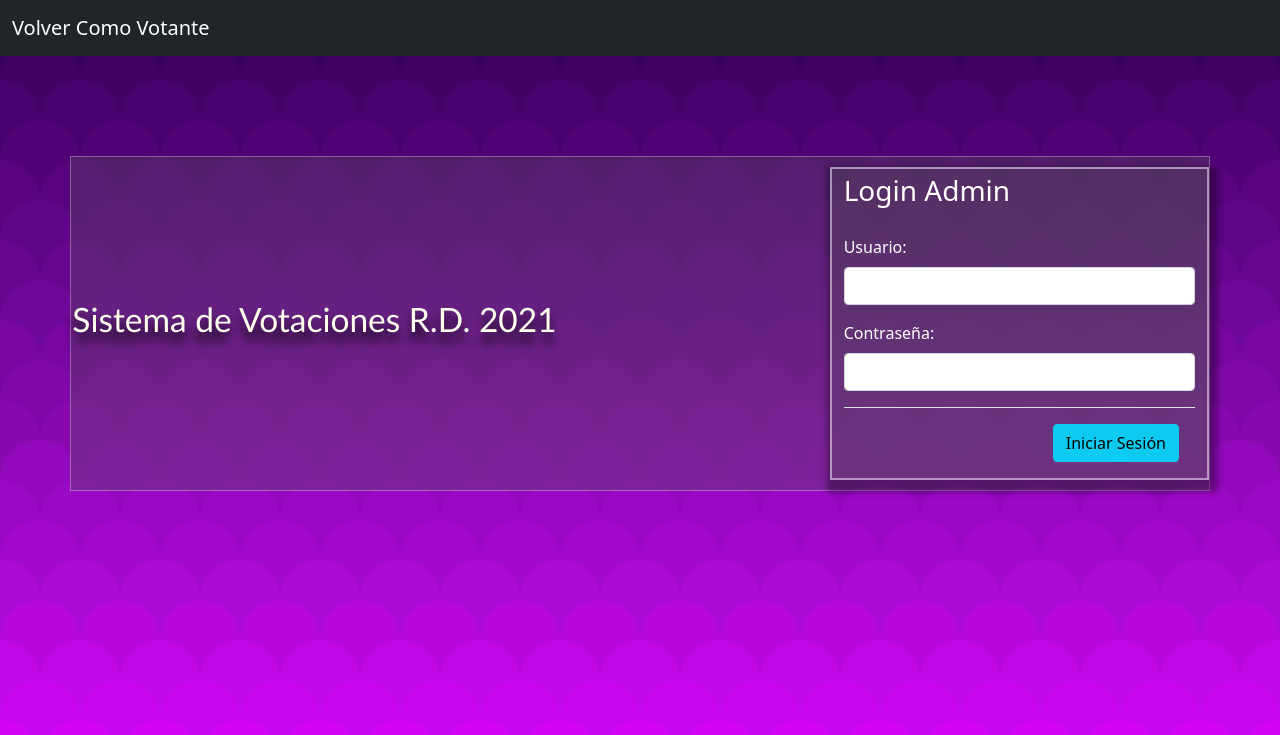
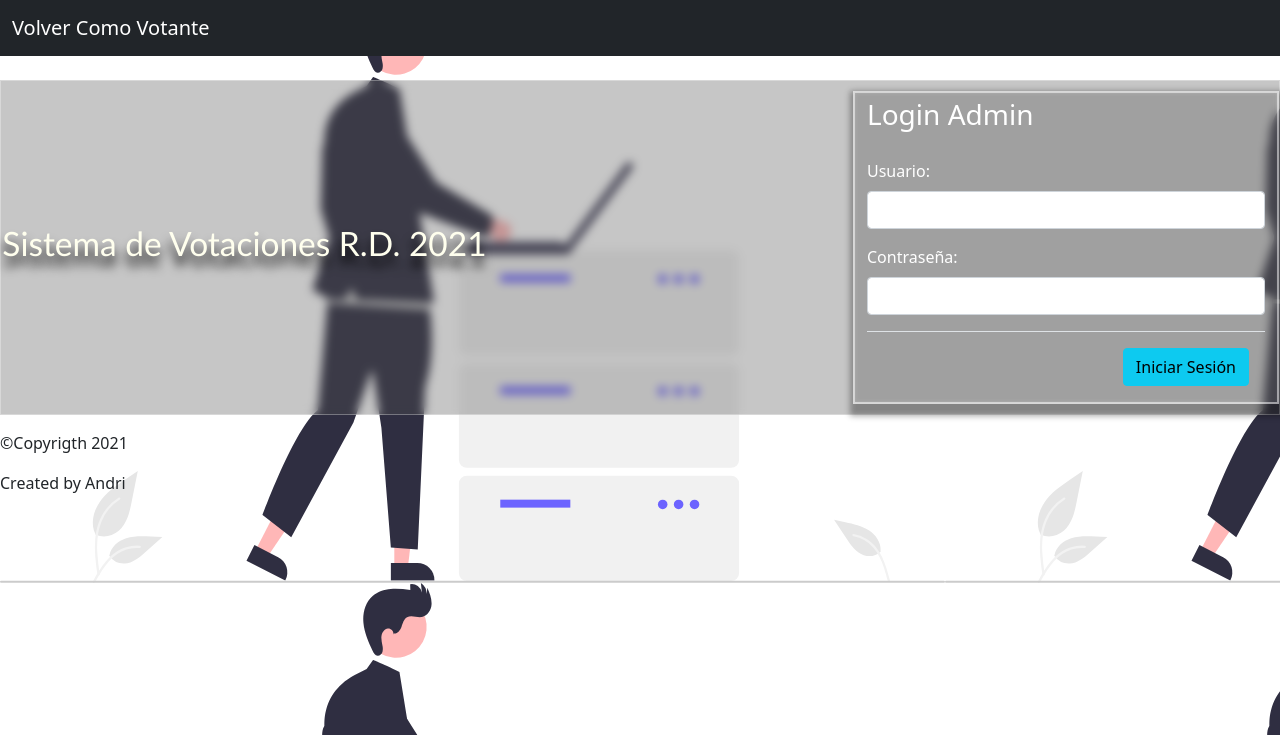
Before and after one commit to AndriBG/VotacionApp, a PHP site: page /AdminPage/AdminLogin.php in a window 1280 px wide. Shown: the top 735 px of the page. Run offline with PHP 8.4, Linux system fonts and the light colour scheme; some libraries are stand-ins or nearby versions.

Commit message:
add footer

```diff
--- a/AdminPage/elecciones.php
+++ b/AdminPage/elecciones.php
@@ -81,7 +81,6 @@
     <?php endif; ?>
 
 <!-- MODAL -->
-
     <div class="modal" id="modal-eleccion" tabindex="-1" aria-labelledby="modal-puestos-label" aria-hidden="true">
         <div class="modal-dialog">
             <div class="modal-content">
@@ -112,5 +111,4 @@
             </div>
         </div>
     </div>
-        <br  /><br  />
 <?php echo $layout->printFooter (); ?>
--- a/Layout/loginLayout.php
+++ b/Layout/loginLayout.php
@@ -49,7 +49,8 @@
 			<link rel="stylesheet" href="{$directory}assets/css/bootstrap/bootstrap.min.css">
 			<link rel="stylesheet" href="{$directory}assets/css/style.css">
 			<link rel="stylesheet" href="{$directory}assets/css/jquery/plugin/toastr/toastr.min.css">
-			  <link rel="stylesheet" href="https://cdnjs.cloudflare.com/ajax/libs/animate.css/4.1.1/animate.min.css"/>
+
+			<link rel="stylesheet" href="https://cdnjs.cloudflare.com/ajax/libs/animate.css/4.1.1/animate.min.css"/>
 		</head>
 		<body>
 			<nav class="navbar navbar-expand-md navbar-dark bg-dark mb-4">
@@ -65,19 +66,25 @@
 				</div>
 			</nav>
 
-			<main class="container">
+			<main class="container-fluid">
 EOF;
 
-			echo $header;
+				echo $header;
 
 		}
 
 		public function printFooter () {
 
 			$directory = ( $this->isRoot ) ? "" : "../";
+			$date = date('Y');
 			$footer = <<<EOF
 			</main>
-			</div>
+			<footer class="footer">
+				<address>
+					<p>&#169;Copyrigth {$date}</p>
+					<p>Created by Andri</p>
+				</address>
+			</footer>
 			<script src="{$directory}assets/js/bootstrap/bootstrap.min.js"></script>
 			<script src="{$directory}assets/js/jquery/jquery-3.5.1.min.js"></script>
             <script src="{$directory}assets/js/jquery/plugin/toastr/toastr.min.js"></script>
--- a/assets/css/style.css
+++ b/assets/css/style.css
@@ -1,10 +1,10 @@
 body {
 
-    background-image: url("../img/background/Dragon-Scales.svg");
+    /* background-image: url("../img/background/Dragon-Scales.svg"); */
     background-attachment: fixed;
-/* background-repeat: no-repeat; */
-/* background-size: cover; */
-    /* background-image: url("../img/background/Maintenance.svg"); */
+    /* background-repeat: no-repeat; */
+    /* background-size: cover; */
+    background-image: url("../img/background/Maintenance.svg");
     /* background-repeat: no-repeat;
     background-attachment: fixed;
     background-position: 0 bottom;
@@ -18,11 +18,23 @@ body {
     opacity: .28; */
 }
 
+body::-webkit-scrollbar {
+    width: 20px;
+    background-color: #f8f9fa;
+}
+
+body::-webkit-scrollbar-thumb {
+    background-color: #333;
+    border-radius: 2px;
+    border-right: 1px solid #eaf;
+
+}
+
 main {
     border: 1px solid rgba(255, 255, 255, 0.3);
     padding: 10px;
     background-color: #5555;
-    backdrop-filter: blur(3px);
+    backdrop-filter: blur(5px);
     margin-bottom: 1em;
 }
 
```
